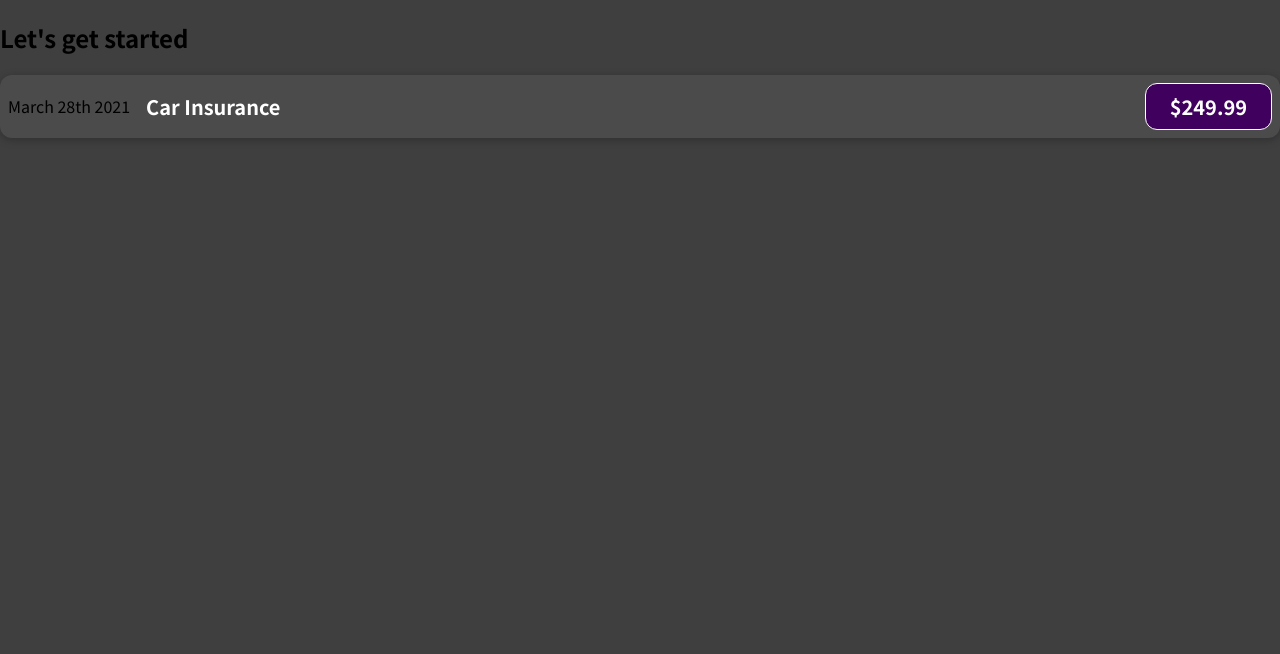
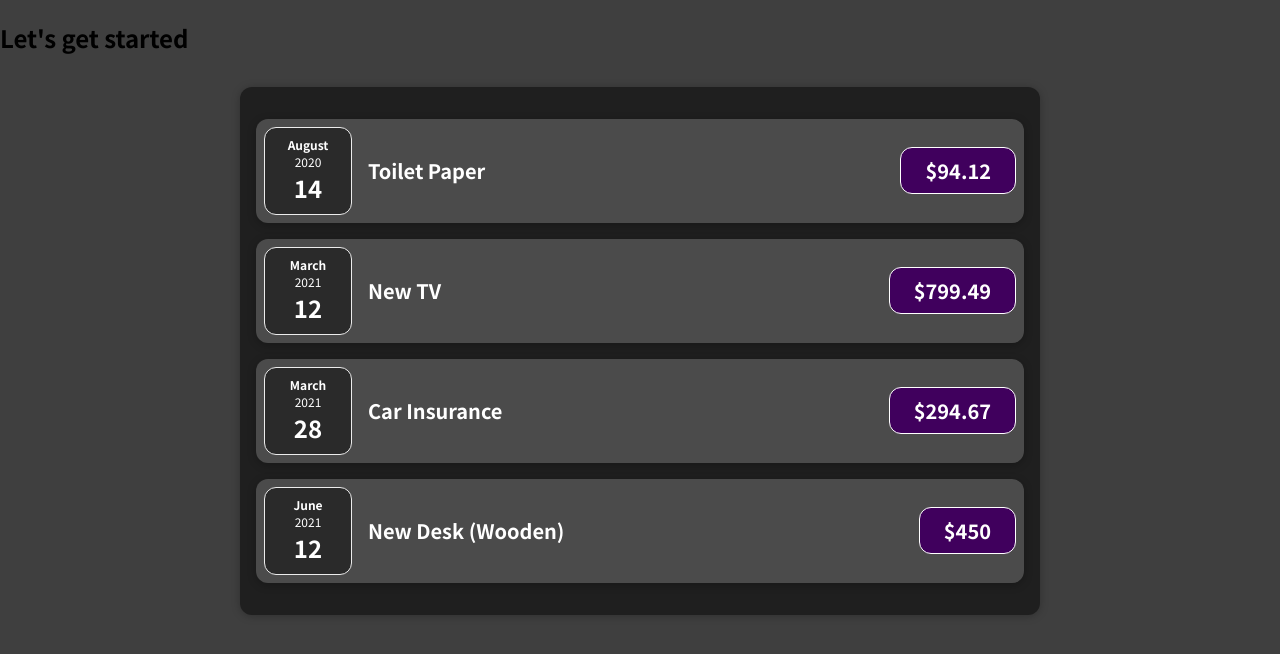
Before and after one commit to kopiHyper/react_course_udemy, a JavaScript app: page / in a window 1280 px wide. Shown: the top 654 px of the page. Built offline with nearby package versions, Linux system fonts and the light colour scheme.

Commit message:
Added expenses list component with hard coded data

```diff
--- a/src/App.js
+++ b/src/App.js
@@ -1,10 +1,32 @@
-import ExpenseItem from "./components/ExpenseItem.js";
+import Expenses from "./components/Expenses";
 
 function App() {
+  const expenses = [
+    {
+      id: "e1",
+      title: "Toilet Paper",
+      amount: 94.12,
+      date: new Date(2020, 7, 14),
+    },
+    { id: "e2", title: "New TV", amount: 799.49, date: new Date(2021, 2, 12) },
+    {
+      id: "e3",
+      title: "Car Insurance",
+      amount: 294.67,
+      date: new Date(2021, 2, 28),
+    },
+    {
+      id: "e4",
+      title: "New Desk (Wooden)",
+      amount: 450,
+      date: new Date(2021, 5, 12),
+    },
+  ];
+
   return (
     <div>
       <h2>Let's get started</h2>
-      <ExpenseItem />
+      <Expenses item={expenses} />
     </div>
   );
 }
--- /dev/null
+++ b/src/components/ExpenseDate.css
@@ -0,0 +1,26 @@
+.expense-date {
+  display: flex;
+  flex-direction: column;
+  width: 5.5rem;
+  height: 5.5rem;
+  border: 1px solid #ececec;
+  background-color: #2a2a2a;
+  color: white;
+  border-radius: 12px;
+  align-items: center;
+  justify-content: center;
+}
+
+.expense-date__month {
+  font-size: 0.75rem;
+  font-weight: bold;
+}
+
+.expense-date__year {
+  font-size: 0.75rem;
+}
+
+.expense-date__day {
+  font-size: 1.5rem;
+  font-weight: bold;
+}
--- /dev/null
+++ b/src/components/ExpenseDate.js
@@ -0,0 +1,17 @@
+import "./ExpenseDate.css";
+
+function ExpenseDate(props) {
+  const month = props.date.toLocaleString("en-US", { month: "long" });
+  const day = props.date.toLocaleString("en-US", { day: "2-digit" });
+  const year = props.date.getFullYear();
+
+  return (
+    <div className="expense-date">
+      <div className="expense-date__month">{month}</div>
+      <div className="expense-date__year">{year}</div>
+      <div className="expense-date__day">{day}</div>
+    </div>
+  );
+}
+
+export default ExpenseDate;
--- a/src/components/ExpenseItem.js
+++ b/src/components/ExpenseItem.js
@@ -1,12 +1,13 @@
 import "./ExpenseItem.css";
+import ExpenseDate from "./ExpenseDate";
 
-function ExpenseItem() {
+function ExpenseItem(props) {
   return (
     <div className="expense-item">
-      <div>March 28th 2021</div>
+      <ExpenseDate date={props.date} />
       <div className="expense-item__description">
-        <h2>Car Insurance</h2>
-        <div className="expense-item__price">$249.99</div>
+        <h2>{props.title}</h2>
+        <div className="expense-item__price">${props.amount}</div>
       </div>
     </div>
   );
--- /dev/null
+++ b/src/components/Expenses.css
@@ -0,0 +1,9 @@
+.expenses {
+  padding: 1rem;
+  background-color: rgb(31, 31, 31);
+  margin: 2rem auto;
+  width: 50rem;
+  max-width: 95%;
+  border-radius: 12px;
+  box-shadow: 0 1px 8px rgba(0, 0, 0, 0.25);
+}
--- /dev/null
+++ b/src/components/Expenses.js
@@ -0,0 +1,31 @@
+import ExpenseItem from "./ExpenseItem";
+import "./Expenses.css";
+
+function Expenses(props) {
+  return (
+    <div className="expenses">
+      <ExpenseItem
+        title={props.item[0].title}
+        amount={props.item[0].amount}
+        date={props.item[0].date}
+      />
+      <ExpenseItem
+        title={props.item[1].title}
+        amount={props.item[1].amount}
+        date={props.item[1].date}
+      />
+      <ExpenseItem
+        title={props.item[2].title}
+        amount={props.item[2].amount}
+        date={props.item[2].date}
+      />
+      <ExpenseItem
+        title={props.item[3].title}
+        amount={props.item[3].amount}
+        date={props.item[3].date}
+      />
+    </div>
+  );
+}
+
+export default Expenses;
```
